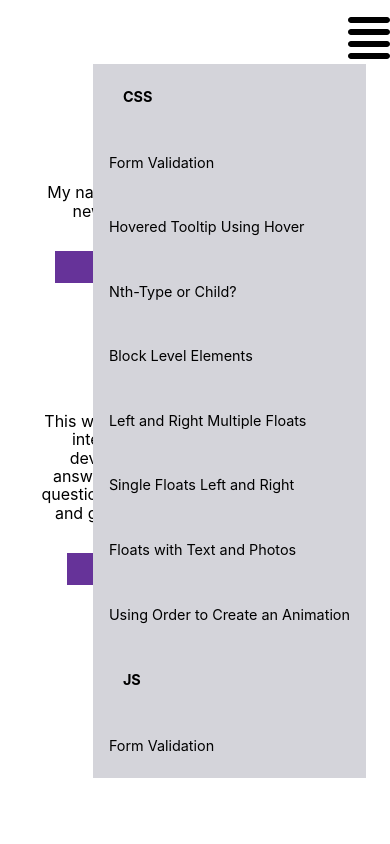
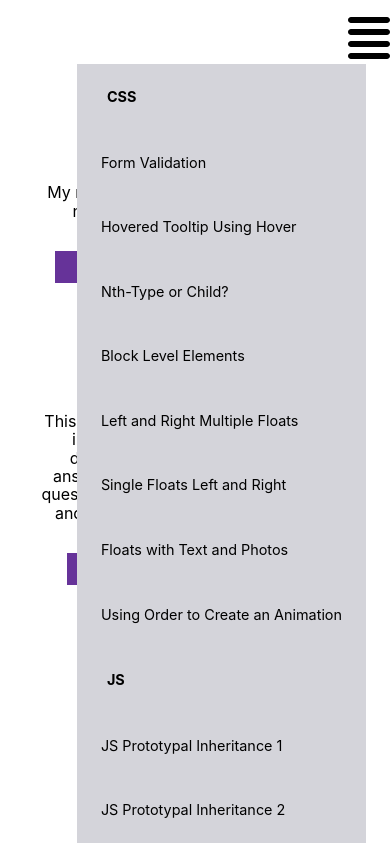
Before and after one commit to Josephine-Ann/front-end-interview-questions, a Next.js app: page / in a window 390 px wide. Both pictures are taken after a click on the button 359 px from the left and 39 px from the top of the page. Built offline with nearby package versions, Linux system fonts and the light colour scheme.

Commit message:
prototypal inheritance

```diff
--- a/Components/Navbar.js
+++ b/Components/Navbar.js
@@ -41,7 +41,8 @@ const Navbar = () => {
                     <button className={styles.navbarTitle}>JS</button>
                 </div>
                 <ul className={`${jsOpen === false ? `${styles.navbarHidden} ${styles.navbarList}` : styles.navbarList}`}>
-                    <li onPointerEnter={() => setHoveredItem("validateInputs")} onPointerLeave={() => setHoveredItem(null)} className={hoveredItem === "validateInputs" || route === "/validateInputs" ? styles.navbarLinkActive : styles.navbarLink}><Link href="validateInputs">Form Validation</Link></li>
+                    <li onPointerEnter={() => setHoveredItem("jSPrototypalInheritance")} onPointerLeave={() => setHoveredItem(null)} className={hoveredItem === "jSPrototypalInheritance" || route === "/jSPrototypalInheritance" ? styles.navbarLinkActive : styles.navbarLink}><Link href="jSPrototypalInheritance">JS Prototypal Inheritance 1</Link></li>
+                    <li onPointerEnter={() => setHoveredItem("jSPrototypalInheritance2")} onPointerLeave={() => setHoveredItem(null)} className={hoveredItem === "jSPrototypalInheritance2" || route === "/jSPrototypalInheritance2" ? styles.navbarLinkActive : styles.navbarLink}><Link href="jSPrototypalInheritance2">JS Prototypal Inheritance 2</Link></li>
                 </ul>
                 </div>
             </div>
--- a/quickStartNewPage.js
+++ b/quickStartNewPage.js
@@ -1,6 +1,6 @@
 const displayName = "The use of order in an animation";
-const codeNameUpperCase = "OrderAnimation";
-const codeNameLowerCase = "orderAnimation";
+const codeNameUpperCase = "JSPrototypalInheritance2";
+const codeNameLowerCase = "jSPrototypalInheritance2";
 
 function createPage () {
     console.log(
--- a/styles/Navbar.module.css
+++ b/styles/Navbar.module.css
@@ -78,13 +78,13 @@
 .navbarLink {
     font-size: clamp(0.4rem, 0.9rem, 1.2rem);
     background-color: rgb(212, 212, 218);
-    padding: 1.5rem 1rem;
+    padding: 1.5rem 1.5rem;
 }
 
 .navbarLinkActive {
     font-size: clamp(0.4rem, 0.9rem, 1.2rem);
     background-color: rgb(121, 121, 185);
-    padding: 1.5rem 1rem;
+    padding: 1.5rem 1.5rem;
 
 }
 
```
